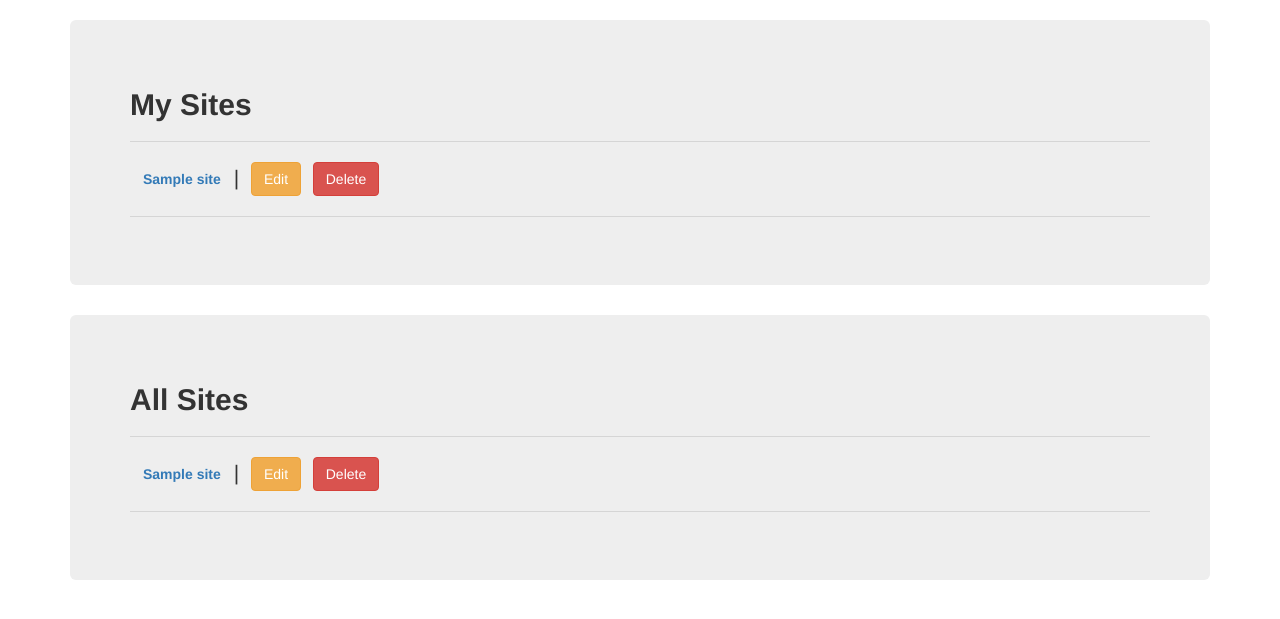
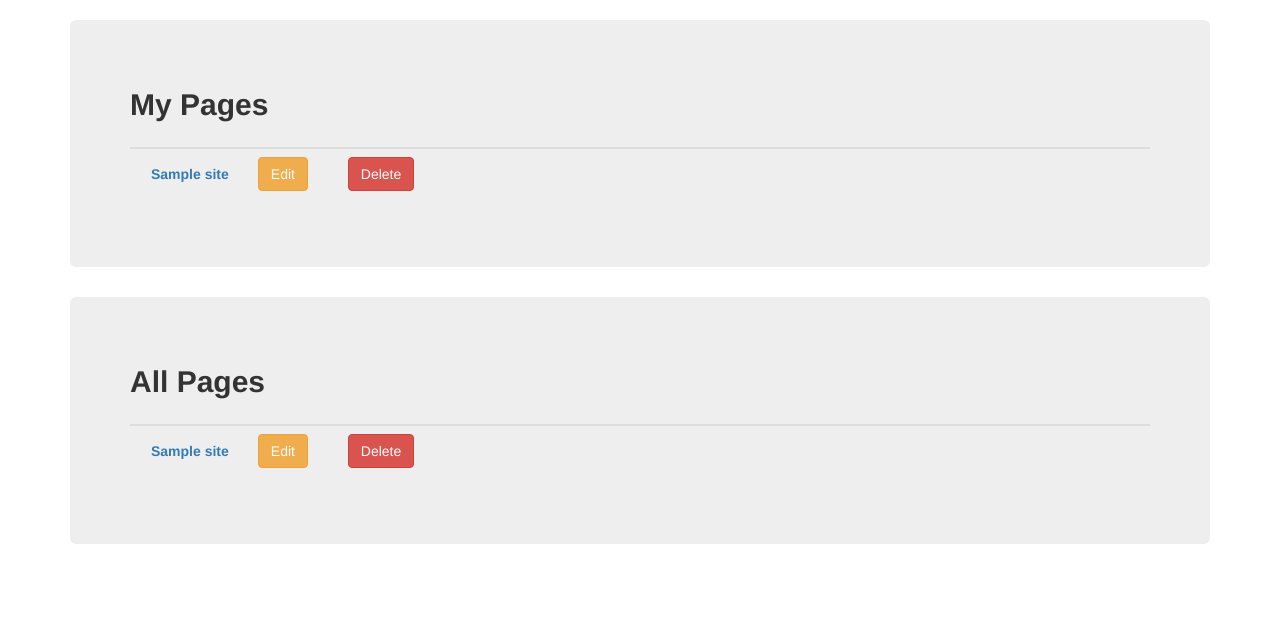
Before and after one commit to Broseki/TorPages, a Flask app: template templates/admin.html in a window 1280 px wide. Shown: the part 72-691 px from the top of the page. Run offline with Flask 2, Linux system fonts and the light colour scheme; the template is opened without the code that fills it: most values are stand-ins (such as "Sample title", 1, 10 or a date in 2020); some libraries are stand-ins or nearby versions.

Commit message:
Organized tables in the management console; added limits to username and page name lengths.

```diff
--- a/server.py
+++ b/server.py
@@ -37,7 +37,7 @@ else:
     pickle.dump(record, open("pages.data", "wb"))   # Creates the record dictionary
 
 
-administrators = ['ADMIN_ACCOUNTS_GO_HERE']   # Define the administrator accounts
+administrators = ['ADMIN_ACCOUNT_GOES_HERE']   # Define the administrator accounts
 
 
 @app.route("/", methods = ["GET"])
@@ -52,8 +52,8 @@ def registeradd():   # This section deals with registering new users
     username = request.form["username"]
     password = request.form["password"]
     password2 = request.form["confirm_password"]
-    if username.isalnum() is False:
-        return("That Username is Invalid!")
+    if (username.isalnum() is False or len(username) > 20):
+        return("Usernames Must Only Contain Letters, and Numbers; and must be shorter then 20 character")
     if password != password2:
         return("The Passwords Entered Do Not Match!")
     else:
@@ -161,8 +161,8 @@ def createpost():
     while os.path.isfile('templates/userpages/' + str(id) + '.html'):   # Checks to see if the ID is take and creates a new one if it is
         newid = random.randint(1, 99999999999999999999)
     if customlink is not '':    # Checks if the user set a custom post ID
-        if customlink.isalnum() is False:   # Checks custom string for common invalid characters
-            return 'Custom Links Must Only Contain Letters, and Numbers'
+        if(customlink.isalnum() is False or len(customlink) > 20):   # Checks custom string for common invalid characters
+            return 'Custom Links Must Only Contain Letters, and Numbers; and must be shorter then 20 character'
         newid = customlink   # Redefines the ID to the custom one if a user chose one
     file = open('templates/userpages/' + str(newid) + '.html', 'w')   # Opens a new HTML file
     file.write(request.form["code"].encode('utf-8'))   # Writes code to HTML file
@@ -276,7 +276,7 @@ def changepassPost():
         return(redirect("/login"))
 
 
-app.secret_key = os.urandom(2048)   # Generates a random key for the session cookies
+app.secret_key = os.urandom(4096)   # Generates a random key for the session cookies
 while True:
     try:
         app.run(debug=False)   # Starts the Flask server with debugging set to False
--- a/templates/admin.html
+++ b/templates/admin.html
@@ -62,21 +62,47 @@
 
       <!-- Main component for a primary marketing message or call to action -->
       <div class="jumbotron">
-        <h2><b>My Sites</b></h2>
-        <HR>
-        {% for x in my_sites %}
-        <p><a href="/p/{{ x }}"><button type="button" class="btn btn-link"><b>{{ x }}</b></button></a>|&nbsp;&nbsp;<a href="/edit/{{ x }}"><button type="button" class="btn btn-warning">Edit</button></a>&nbsp;&nbsp;<a href="/delete/{{ x }}"><button type="button" class="btn btn-danger">Delete</button></a></p>
-          <HR>
-        {% endfor %}
+            <table class="table">
+        <thead>
+            <h2><b>My Pages</b></h2>
+            <tr>
+                <th></th>
+                <th></th>
+                <th></th>
+            </tr>
+        </thead>
+        <tbody>
+            {% for x in my_sites %}
+            <tr>
+                <td style="width: 90px;"><a href="/p/{{ x }}"><button type="button" class="btn btn-link"><b>{{ x }}</b></button></a></td>
+                <td style="width: 90px;"><a href="/edit/{{ x }}"><button type="button" class="btn btn-warning">Edit</button></a></td>
+                <td><a href="/delete/{{ x }}"><button type="button" class="btn btn-danger">Delete</button></a></td>
+            </tr>
+            {% endfor %}
+        </tbody>
+    </table>
         <p></p>
       </div>
         <div class="jumbotron">
-        <h2><b>All Sites</b></h2>
-        <HR>
-        {% for x in sites %}
-        <p><a href="/p/{{ x }}"><button type="button" class="btn btn-link"><b>{{ x }}</b></button></a>|&nbsp;&nbsp;<a href="/edit/{{ x }}"><button type="button" class="btn btn-warning">Edit</button></a>&nbsp;&nbsp;<a href="/delete/{{ x }}"><button type="button" class="btn btn-danger">Delete</button></a></p>
-          <HR>
-        {% endfor %}
+                    <table class="table">
+        <thead>
+            <h2><b>All Pages</b></h2>
+            <tr>
+                <th></th>
+                <th></th>
+                <th></th>
+            </tr>
+        </thead>
+        <tbody>
+            {% for x in sites %}
+            <tr>
+                <td style="width: 90px;"><a href="/p/{{ x }}"><button type="button" class="btn btn-link"><b>{{ x }}</b></button></a></td>
+                <td style="width: 90px;"><a href="/edit/{{ x }}"><button type="button" class="btn btn-warning">Edit</button></a></td>
+                <td><a href="/delete/{{ x }}"><button type="button" class="btn btn-danger">Delete</button></a></td>
+            </tr>
+            {% endfor %}
+        </tbody>
+    </table>
         <p></p>
       </div>
 
```
Also changed, not shown: templates/manager.html (+20 -7 lines).
